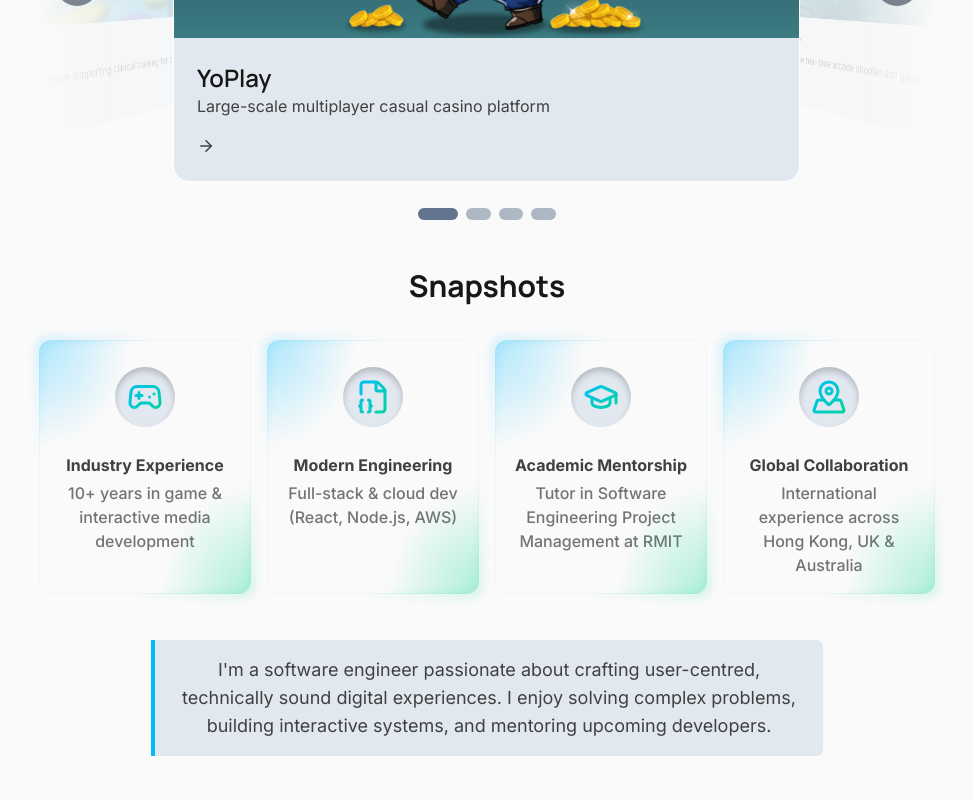
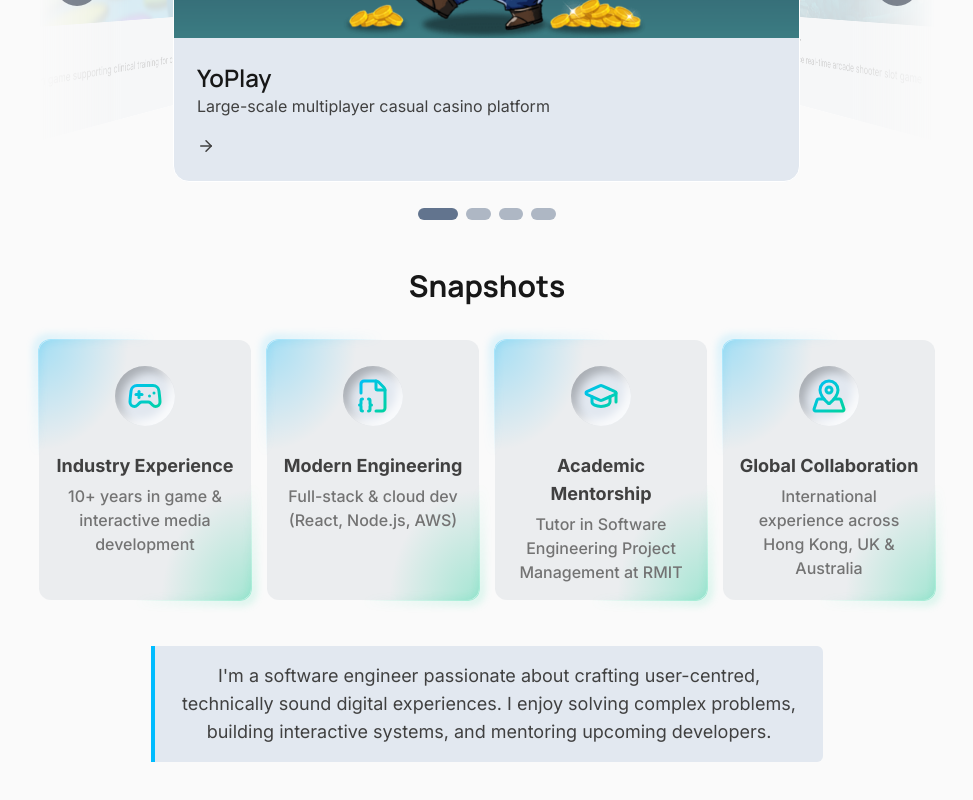
Before and after one commit to ZHENSHUO-ZHAO/portfolio, a React (Vite) app: page / in a window 1280 px wide. Shown: the part 1089-1889 px from the top of the page, without its empty margins (153-1126 px from the left). Built offline with nearby package versions, Linux system fonts and the light colour scheme.

Commit message:
Added animations to the snapshot cards.

```diff
--- a/src/pages/Home/Snapshots.tsx
+++ b/src/pages/Home/Snapshots.tsx
@@ -1,3 +1,4 @@
+import { motion, type Variants } from "motion/react";
 import GlowOutline from "../../components/glowFx/GlowOutline";
 import type { DescriptiveItem } from "../../contexts/pageContext";
 import {
@@ -7,15 +8,30 @@ import {
   mixColor,
 } from "../../utils/util";
 
-const outlineGradient: string = createLinearGradient(135, [
+const outlineVariants: Variants = {
+  rest: {
+    background: createLinearGradient(135, [
       mixColor(30, "var(--color-accent)", "transparent"),
       "transparent",
       "transparent",
       "transparent",
       mixColor(30, "var(--color-complement)", "transparent"),
-]);
+    ]),
+  },
+  hover: {
+    background: createLinearGradient(135, [
+      mixColor(60, "var(--color-accent)", "transparent"),
+      "transparent",
+      "transparent",
+      "transparent",
+      mixColor(60, "var(--color-complement)", "transparent"),
+    ]),
+  },
+};
 
-const topLeftGradient: string = createRadialGradientWithStops(
+const topLeftVariants: Variants = {
+  rest: {
+    background: createRadialGradientWithStops(
       undefined,
       undefined,
       [
@@ -23,9 +39,24 @@ const topLeftGradient: string = createRadialGradientWithStops(
         ["transparent", 30],
       ],
       "top left"
-);
+    ),
+  },
+  hover: {
+    background: createRadialGradientWithStops(
+      undefined,
+      undefined,
+      [
+        [mixColor(50, "var(--color-accent)", "transparent"), 0],
+        ["transparent", 30],
+      ],
+      "top left"
+    ),
+  },
+};
 
-const bottomRightGradient: string = createRadialGradientWithStops(
+const bottomRightVariants: Variants = {
+  rest: {
+    background: createRadialGradientWithStops(
       undefined,
       undefined,
       [
@@ -33,7 +64,39 @@ const bottomRightGradient: string = createRadialGradientWithStops(
         ["transparent", 30],
       ],
       "bottom right"
-);
+    ),
+  },
+  hover: {
+    background: createRadialGradientWithStops(
+      undefined,
+      undefined,
+      [
+        [mixColor(50, "var(--color-complement)", "transparent"), 0],
+        ["transparent", 30],
+      ],
+      "bottom right"
+    ),
+  },
+};
+
+const iconVariants: Variants = {
+  rest: {
+    boxShadow: `${createInnerShadow(
+      "-6px",
+      "-6px",
+      "8px",
+      "rgba(255,255,255,0.8)"
+    )}, ${createInnerShadow("6px", "6px", "10px", "rgba(0,0,0,0.25)")}`,
+  },
+  hover: {
+    boxShadow: `${createInnerShadow(
+      "-6px",
+      "-6px",
+      "8px",
+      "rgba(0,0,0,0.25)"
+    )}, ${createInnerShadow("6px", "6px", "10px", "rgba(255,255,255,0.8)")}`,
+  },
+};
 
 export default function Snapshots({
   snapshot,
@@ -41,25 +104,30 @@ export default function Snapshots({
   snapshot: DescriptiveItem[];
 }) {
   return (
-    <ul className="grid grid-cols-1 min-[489px]:grid-cols-2 lg:grid-cols-4 gap-4">
+    <ul className="grid grid-cols-1 min-[430px]:grid-cols-2 lg:grid-cols-4 gap-4">
       {snapshot.map((s, i) => (
-        <li
+        <motion.li
           key={s.desc}
           className="
-          relative flex flex-col justify-start items-center gap-4 py-4 px-4 rounded-xl border border-slate-100"
-          style={{
-            background: topLeftGradient,
-          }}
+          relative flex flex-col justify-start items-center gap-4 py-4 px-4 rounded-xl bg-slate-500/10"
+          initial="rest"
+          whileHover="hover"
+          whileTap="hover"
         >
-          <div
+          <motion.div
             className="absolute inset-0 rounded-xl"
-            style={{ background: bottomRightGradient }}
+            variants={topLeftVariants}
           />
-          <GlowOutline gradient={outlineGradient} rounded="rounded-xl" />
-          <div className="h-20 flex justify-center items-center">
-            <div
+          <motion.div
+            className="absolute inset-0 rounded-xl"
+            variants={bottomRightVariants}
+          />
+
+          <div className="relative h-20 flex justify-center items-center">
+            <motion.div
               className="h-3/4 aspect-square bg-slate-200 p-3 rounded-full"
-              style={{ boxShadow: createInnerShadow() }}
+              variants={iconVariants}
+              transition={{ ease: "easeIn", duration: 0.3 }}
             >
               {s.icon && (
                 <s.icon className="size-full " stroke={`url(#gradient_${i})`}>
@@ -72,23 +140,25 @@ export default function Snapshots({
                       y2="100%"
                       gradientUnits="userSpaceOnUse"
                     >
-                      <stop
-                        offset="0%"
-                        stopColor="var(--color-accent)"
-                        // stopOpacity="0.3"
-                      />
+                      <stop offset="0%" stopColor="var(--color-accent)" />
                       <stop offset="100%" stopColor="var(--color-complement)" />
                     </linearGradient>
                   </defs>
                 </s.icon>
               )}
+            </motion.div>
           </div>
-          </div>
-          <div className="flex-1 flex flex-col gap-1 justify-start items-center text-center">
-            <p className="font-bold">{s.title}</p>
+
+          <div className="relative flex-1 flex flex-col gap-1 justify-start items-center text-center">
+            <p className="text-lg font-bold">{s.title}</p>
             <p className="text-md font-medium text-neutral-500">{s.desc}</p>
           </div>
-        </li>
+
+          <GlowOutline
+            gradient={{ variants: outlineVariants }}
+            rounded="rounded-xl"
+          />
+        </motion.li>
       ))}
     </ul>
   );
```
Lines whose indentation alone changed are shown as unchanged.
